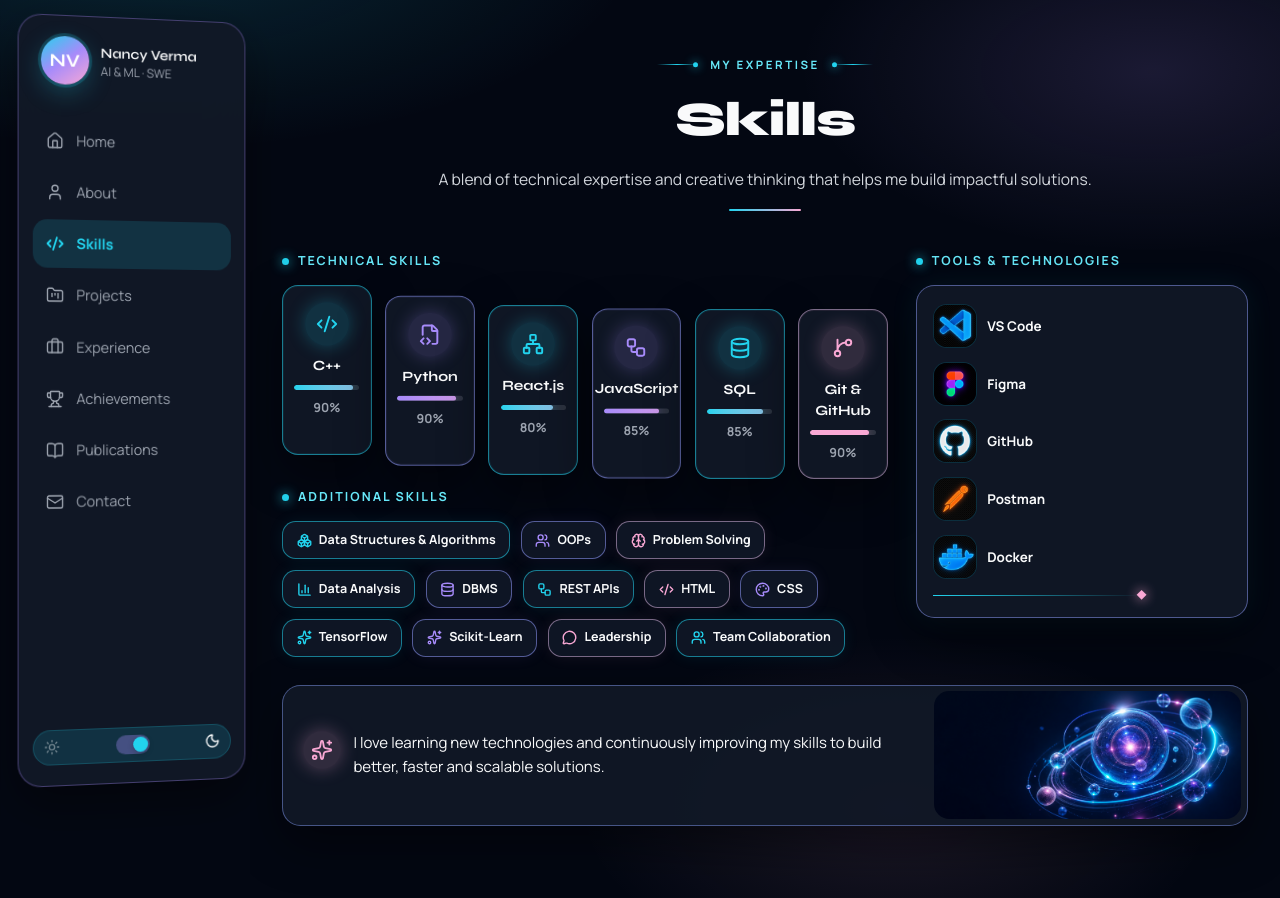
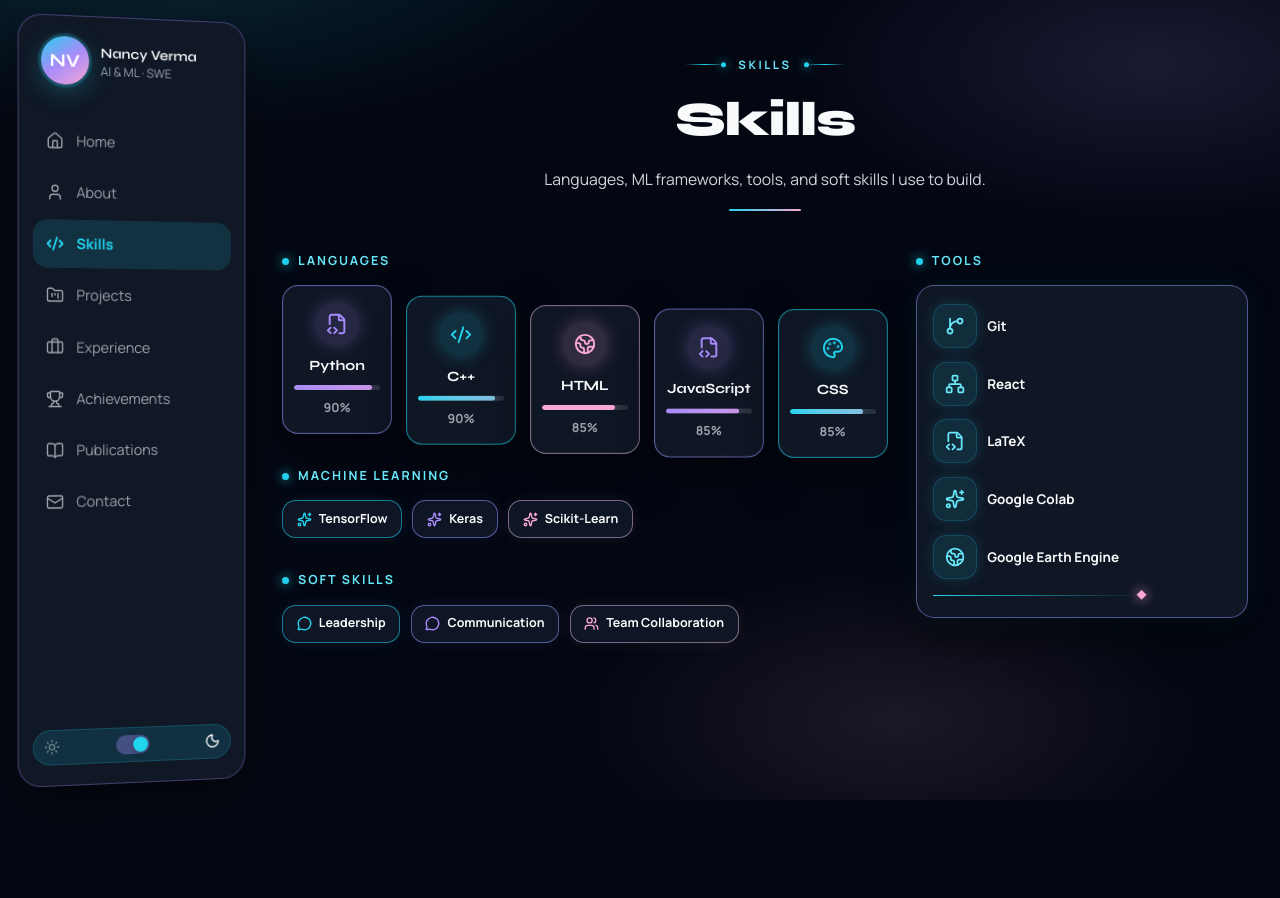
Before and after one commit to Nancy20052020/Portfolio_Nancy, a Next.js app: page /skills in a window 1280 px wide. After the commit the page ends 800 px from the top, so only its background shows below. Built offline with nearby package versions, Linux system fonts and the light colour scheme.

Commit message:
Restore original Skills copy in redesigned layout
Keep the expertise visual layout but use the earlier written content:
Languages, Machine Learning, Tools, and Soft Skills with the original
subtitle and skill names.

Co-authored-by: Nancy20052020 <Nancy20052020@users.noreply.github.com>

```diff
--- a/src/app/globals.css
+++ b/src/app/globals.css
@@ -1796,6 +1796,10 @@ body {
   .skill-tech-grid {
     grid-template-columns: repeat(6, minmax(0, 1fr));
   }
+
+  .skill-tech-grid-5 {
+    grid-template-columns: repeat(5, minmax(0, 1fr));
+  }
 }
 
 .skill-tech-card {
@@ -1969,6 +1973,14 @@ body {
   background: color-mix(in srgb, var(--bg) 70%, transparent);
 }
 
+.skills-tool-icon-lucide {
+  display: grid;
+  place-items: center;
+  color: #67e8f9;
+  background: color-mix(in srgb, #22d3ee 12%, transparent);
+  box-shadow: 0 0 14px color-mix(in srgb, #22d3ee 18%, transparent);
+}
+
 .skills-tool-img {
   width: 100%;
   height: 100%;
--- a/src/components/sections/Skills.tsx
+++ b/src/components/sections/Skills.tsx
@@ -1,32 +1,29 @@
 "use client";
 
 import { useRef, type ReactNode } from "react";
-import Image from "next/image";
 import { useGSAP } from "@gsap/react";
 import gsap from "gsap";
 import {
-  Boxes,
-  Brain,
   Code2,
-  Database,
   FileCode2,
   GitBranch,
+  Globe2,
+  MessageCircle,
   Network,
   Palette,
   Sparkles,
   Users,
-  Workflow,
-  BarChart3,
-  MessageCircle,
 } from "lucide-react";
 import {
-  additionalSkills,
-  skillsFooter,
+  machineLearningSkills,
+  softSkills,
+  skillsSubtitle,
   technicalSkills,
   toolSkills,
   type AdditionalSkill,
   type SkillTone,
   type TechnicalSkill,
+  type ToolSkill,
 } from "@/data/content";
 
 gsap.registerPlugin(useGSAP);
@@ -40,48 +37,44 @@ const toneClass: Record<SkillTone, string> = {
 function TechIcon({ icon }: { icon: TechnicalSkill["icon"] }) {
   const props = { size: 22, strokeWidth: 2.1, "aria-hidden": true as const };
   switch (icon) {
-    case "code":
-      return <Code2 {...props} />;
     case "python":
       return <FileCode2 {...props} />;
-    case "react":
-      return <Network {...props} />;
-    case "node":
-      return <Workflow {...props} />;
-    case "database":
-      return <Database {...props} />;
-    case "git":
-      return <GitBranch {...props} />;
+    case "cpp":
+      return <Code2 {...props} />;
+    case "html":
+      return <Globe2 {...props} />;
+    case "js":
+      return <FileCode2 {...props} />;
+    case "css":
+      return <Palette {...props} />;
   }
 }
 
 function ExtraIcon({ icon }: { icon: AdditionalSkill["icon"] }) {
   const props = { size: 15, strokeWidth: 2.2, "aria-hidden": true as const };
   switch (icon) {
-    case "cube":
-      return <Boxes {...props} />;
-    case "users":
-      return <Users {...props} />;
-    case "brain":
-      return <Brain {...props} />;
-    case "chart":
-      return <BarChart3 {...props} />;
-    case "database":
-      return <Database {...props} />;
-    case "api":
-      return <Workflow {...props} />;
-    case "html":
-      return <Code2 {...props} />;
-    case "css":
-      return <Palette {...props} />;
-    case "js":
-      return <FileCode2 {...props} />;
     case "ml":
       return <Sparkles {...props} />;
     case "comms":
       return <MessageCircle {...props} />;
     case "team":
       return <Users {...props} />;
+  }
+}
+
+function ToolIcon({ icon }: { icon: ToolSkill["icon"] }) {
+  const props = { size: 20, strokeWidth: 2.1, "aria-hidden": true as const };
+  switch (icon) {
+    case "git":
+      return <GitBranch {...props} />;
+    case "react":
+      return <Network {...props} />;
+    case "latex":
+      return <FileCode2 {...props} />;
+    case "colab":
+      return <Sparkles {...props} />;
+    case "gee":
+      return <Globe2 {...props} />;
   }
 }
 
@@ -138,22 +131,19 @@ export function Skills() {
         <div className="skills-heading reveal-item">
           <div className="skills-eyebrow-row">
             <span className="skills-eyebrow-line" aria-hidden />
-            <p className="skills-eyebrow">My Expertise</p>
+            <p className="skills-eyebrow">Skills</p>
             <span className="skills-eyebrow-line" aria-hidden />
           </div>
           <h2 className="skills-title">Skills</h2>
-          <p className="skills-sub">
-            A blend of technical expertise and creative thinking that helps me
-            build impactful solutions.
-          </p>
+          <p className="skills-sub">{skillsSubtitle}</p>
           <span className="skills-divider" aria-hidden />
         </div>
 
         <div className="skills-layout">
           <div className="skills-main">
             <div className="reveal-item">
-              <SectionLabel>Technical Skills</SectionLabel>
-              <div className="skill-tech-grid">
+              <SectionLabel>Languages</SectionLabel>
+              <div className="skill-tech-grid skill-tech-grid-5">
                 {technicalSkills.map((skill) => (
                   <article
                     key={skill.name}
@@ -183,9 +173,24 @@ export function Skills() {
             </div>
 
             <div className="reveal-item skills-additional-block">
-              <SectionLabel>Additional Skills</SectionLabel>
+              <SectionLabel>Machine Learning</SectionLabel>
               <div className="skill-extra-grid">
-                {additionalSkills.map((skill) => (
+                {machineLearningSkills.map((skill) => (
+                  <span
+                    key={skill.name}
+                    className={`skill-extra-pill ${toneClass[skill.tone]}`}
+                  >
+                    <ExtraIcon icon={skill.icon} />
+                    {skill.name}
+                  </span>
+                ))}
+              </div>
+            </div>
+
+            <div className="reveal-item">
+              <SectionLabel>Soft Skills</SectionLabel>
+              <div className="skill-extra-grid">
+                {softSkills.map((skill) => (
                   <span
                     key={skill.name}
                     className={`skill-extra-pill ${toneClass[skill.tone]}`}
@@ -199,19 +204,13 @@ export function Skills() {
           </div>
 
           <aside className="skills-side reveal-item">
-            <SectionLabel>Tools & Technologies</SectionLabel>
+            <SectionLabel>Tools</SectionLabel>
             <div className="skills-tools-panel">
               <div className="skills-tools-row">
                 {toolSkills.map((tool) => (
                   <div key={tool.name} className="skills-tool">
-                    <div className="skills-tool-icon">
-                      <Image
-                        src={tool.image}
-                        alt=""
-                        width={44}
-                        height={44}
-                        className="skills-tool-img"
-                      />
+                    <div className="skills-tool-icon skills-tool-icon-lucide">
+                      <ToolIcon icon={tool.icon} />
                     </div>
                     <span className="skills-tool-name">{tool.name}</span>
                   </div>
@@ -221,24 +220,6 @@ export function Skills() {
             </div>
           </aside>
         </div>
-
-        <div className="skills-footer reveal-item">
-          <div className="skills-footer-copy">
-            <span className="skills-footer-star" aria-hidden>
-              <Sparkles size={22} />
-            </span>
-            <p>{skillsFooter}</p>
-          </div>
-          <div className="skills-footer-art">
-            <Image
-              src="/images/skills-orbit.png"
-              alt=""
-              fill
-              sizes="(max-width: 768px) 100vw, 320px"
-              className="skills-footer-img"
-            />
-          </div>
-        </div>
       </div>
     </section>
   );
--- a/src/data/content.ts
+++ b/src/data/content.ts
@@ -113,73 +113,51 @@ export type SkillTone = "cyan" | "purple" | "pink";
 export type TechnicalSkill = {
   name: string;
   level: number;
-  icon:
-    | "code"
-    | "python"
-    | "react"
-    | "node"
-    | "database"
-    | "git";
+  icon: "python" | "cpp" | "html" | "js" | "css";
   tone: SkillTone;
 };
 
 export type AdditionalSkill = {
   name: string;
-  icon:
-    | "cube"
-    | "users"
-    | "brain"
-    | "chart"
-    | "database"
-    | "api"
-    | "html"
-    | "css"
-    | "js"
-    | "ml"
-    | "comms"
-    | "team";
+  icon: "ml" | "comms" | "team";
   tone: SkillTone;
 };
 
 export type ToolSkill = {
   name: string;
-  image: string;
+  icon: "git" | "react" | "latex" | "colab" | "gee";
 };
 
 export const technicalSkills: TechnicalSkill[] = [
-  { name: "C++", level: 90, icon: "code", tone: "cyan" },
   { name: "Python", level: 90, icon: "python", tone: "purple" },
-  { name: "React.js", level: 80, icon: "react", tone: "cyan" },
-  { name: "JavaScript", level: 85, icon: "node", tone: "purple" },
-  { name: "SQL", level: 85, icon: "database", tone: "cyan" },
-  { name: "Git & GitHub", level: 90, icon: "git", tone: "pink" },
+  { name: "C++", level: 90, icon: "cpp", tone: "cyan" },
+  { name: "HTML", level: 85, icon: "html", tone: "pink" },
+  { name: "JavaScript", level: 85, icon: "js", tone: "purple" },
+  { name: "CSS", level: 85, icon: "css", tone: "cyan" },
 ];
 
-export const additionalSkills: AdditionalSkill[] = [
-  { name: "Data Structures & Algorithms", icon: "cube", tone: "cyan" },
-  { name: "OOPs", icon: "users", tone: "purple" },
-  { name: "Problem Solving", icon: "brain", tone: "pink" },
-  { name: "Data Analysis", icon: "chart", tone: "cyan" },
-  { name: "DBMS", icon: "database", tone: "purple" },
-  { name: "REST APIs", icon: "api", tone: "cyan" },
-  { name: "HTML", icon: "html", tone: "pink" },
-  { name: "CSS", icon: "css", tone: "purple" },
+export const machineLearningSkills: AdditionalSkill[] = [
   { name: "TensorFlow", icon: "ml", tone: "cyan" },
-  { name: "Scikit-Learn", icon: "ml", tone: "purple" },
-  { name: "Leadership", icon: "comms", tone: "pink" },
-  { name: "Team Collaboration", icon: "team", tone: "cyan" },
+  { name: "Keras", icon: "ml", tone: "purple" },
+  { name: "Scikit-Learn", icon: "ml", tone: "pink" },
+];
+
+export const softSkills: AdditionalSkill[] = [
+  { name: "Leadership", icon: "comms", tone: "cyan" },
+  { name: "Communication", icon: "comms", tone: "purple" },
+  { name: "Team Collaboration", icon: "team", tone: "pink" },
 ];
 
 export const toolSkills: ToolSkill[] = [
-  { name: "VS Code", image: "/images/tool-vscode.png" },
-  { name: "Figma", image: "/images/tool-figma.png" },
-  { name: "GitHub", image: "/images/tool-github.png" },
-  { name: "Postman", image: "/images/tool-postman.png" },
-  { name: "Docker", image: "/images/tool-docker.png" },
+  { name: "Git", icon: "git" },
+  { name: "React", icon: "react" },
+  { name: "LaTeX", icon: "latex" },
+  { name: "Google Colab", icon: "colab" },
+  { name: "Google Earth Engine", icon: "gee" },
 ];
 
-export const skillsFooter =
-  "I love learning new technologies and continuously improving my skills to build better, faster and scalable solutions.";
+export const skillsSubtitle =
+  "Languages, ML frameworks, tools, and soft skills I use to build.";
 
 export type ProjectCategory =
   | "Web Development"
```
